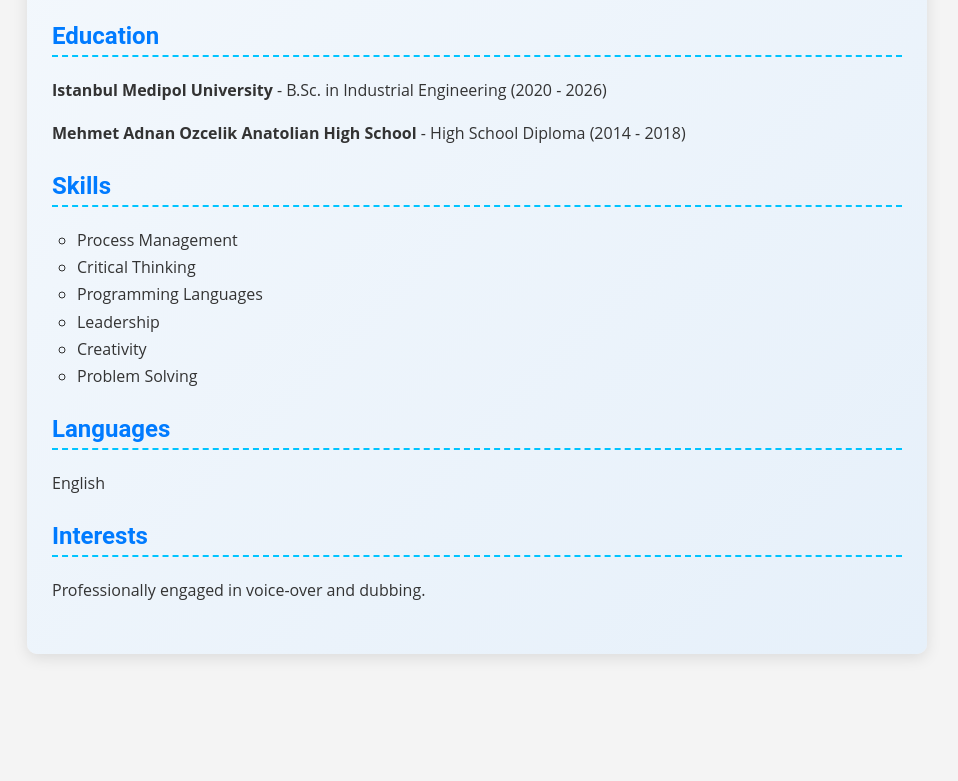
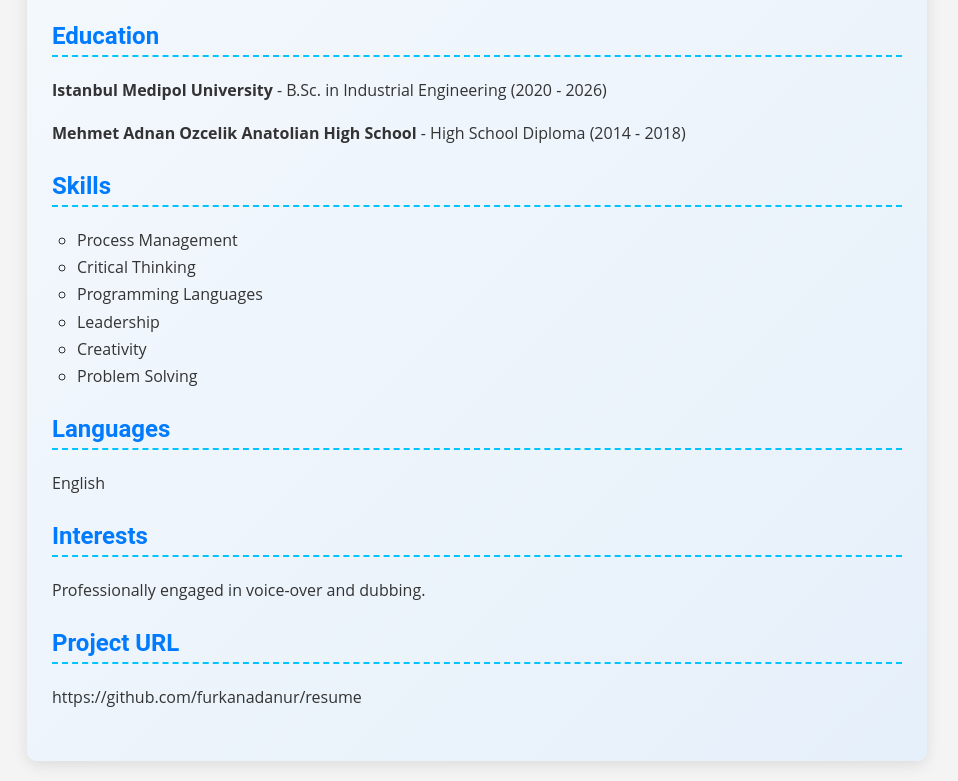
Before and after one commit to furkanadanur/resume, a plain HTML site: page index.html in a window 1280 px wide. Shown: the part 1579-2360 px from the top of the page, without its empty margins (163-1121 px from the left). Before the commit the page ends 2253 px from the top, so only its background shows below. Drawn offline with Linux system fonts and the light colour scheme.

Commit message:
Update index.html

```diff
--- a/index.html
+++ b/index.html
@@ -83,6 +83,10 @@
             <h2>Interests</h2>
             <p>Professionally engaged in voice-over and dubbing.</p>
         </section>
+        <section class="interests">
+            <h2>Project URL</h2>
+            <p>https://github.com/furkanadanur/resume</p>
+        </section>
     </div>
 </body>
 </html>
```
